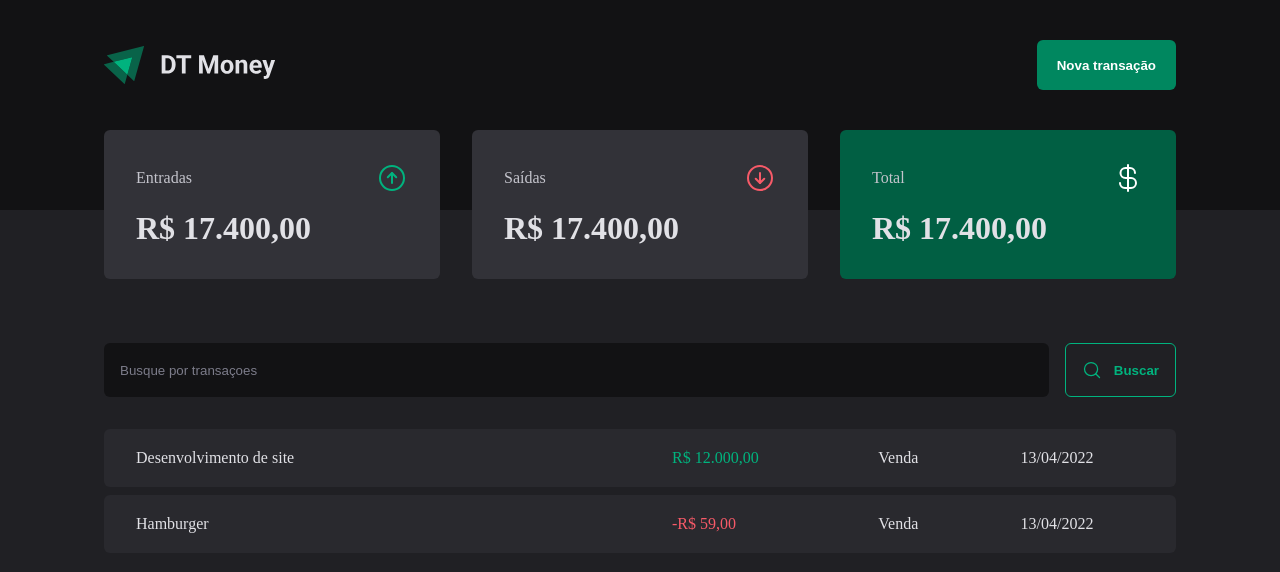
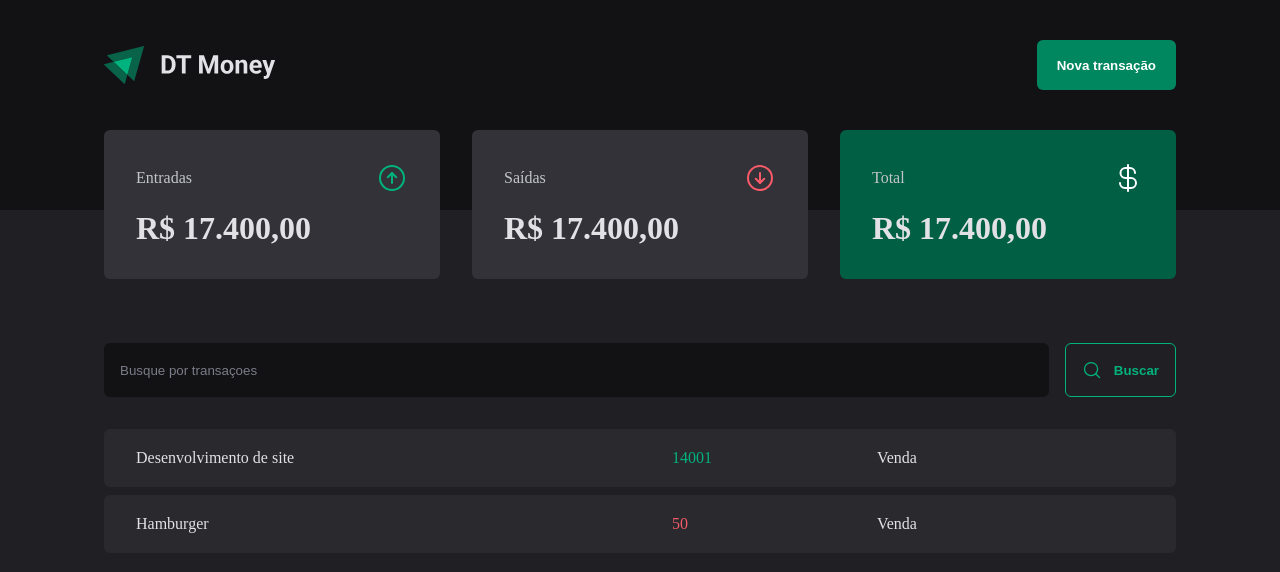
Before and after one commit to daniellichotti/03-dt-money, a React (Vite) app: page / in a window 1280 px wide. Shown: the top 572 px of the page. Built offline with nearby package versions, Linux system fonts and the light colour scheme; data requests are answered from the project's data file.

Commit message:
Realizando requisicao HTTP - Conexao com a API

```diff
--- a/server.json
+++ b/server.json
@@ -5,7 +5,7 @@
             "description": "Desenvolvimento de site",
             "type": "income",
             "category": "Venda",
-            "price": 14000,
+            "price": 14001,
             "createAt": "2023-12-20T14:25:14.458Z"
         },
         {
--- a/src/pages/Transactions/index.tsx
+++ b/src/pages/Transactions/index.tsx
@@ -1,3 +1,4 @@
+import { useEffect, useState } from 'react';
 import { Header } from '../../components/Header';
 import { Summary } from '../../components/Summary';
 import { SearchForm } from './components/SearchForm';
@@ -7,7 +8,38 @@
     TransactionsTable,
 } from './styles';
 
+interface Transaction {
+    id: number;
+    description: string;
+    type: 'income' | 'outcome';
+    price: number;
+    category: string;
+    createdAt: string;
+}
+
 export function Transactions() {
+    const [transactions, setTransactions] = useState<Transaction[]>([]);
+
+    // useEffect(() => {
+    //     //usamos useeffect para que a requisicao seja enviada somente uma vez
+    //     fetch('http://localhost:3000/transactions')
+    //         .then((response) => response.json())
+    //         .then((data) => {
+    //             console.log(data);
+    //         });
+    // }, []);
+    // OU:
+
+    async function loadTransactions() {
+        const response = await fetch('http://localhost:3000/transactions');
+        const data = await response.json();
+        setTransactions(data);
+    }
+
+    useEffect(() => {
+        loadTransactions();
+    }, []);
+
     return (
         <div>
             <Header />
@@ -16,26 +48,24 @@
                 <SearchForm />
                 <TransactionsTable>
                     <tbody>
-                        <tr>
-                            <td width="50%">Desenvolvimento de site</td>
-                            <td>
-                                <PriceHighlight variant="income">
-                                    R$ 12.000,00
-                                </PriceHighlight>
-                            </td>
-                            <td>Venda</td>
-                            <td>13/04/2022</td>
-                        </tr>
-                        <tr>
-                            <td width="50%">Hamburger</td>
-                            <td>
-                                <PriceHighlight variant="outcome">
-                                    -R$ 59,00
-                                </PriceHighlight>
-                            </td>
-                            <td>Venda</td>
-                            <td>13/04/2022</td>
-                        </tr>
+                        {transactions.map((transaction) => {
+                            return (
+                                <tr key={transaction.id}>
+                                    <td width="50%">
+                                        {transaction.description}
+                                    </td>
+                                    <td>
+                                        <PriceHighlight
+                                            variant={transaction.type}
+                                        >
+                                            {transaction.price}
+                                        </PriceHighlight>
+                                    </td>
+                                    <td>{transaction.category}</td>
+                                    <td>{transaction.createdAt}</td>
+                                </tr>
+                            );
+                        })}
                     </tbody>
                 </TransactionsTable>
             </TransactionsContainer>
```
